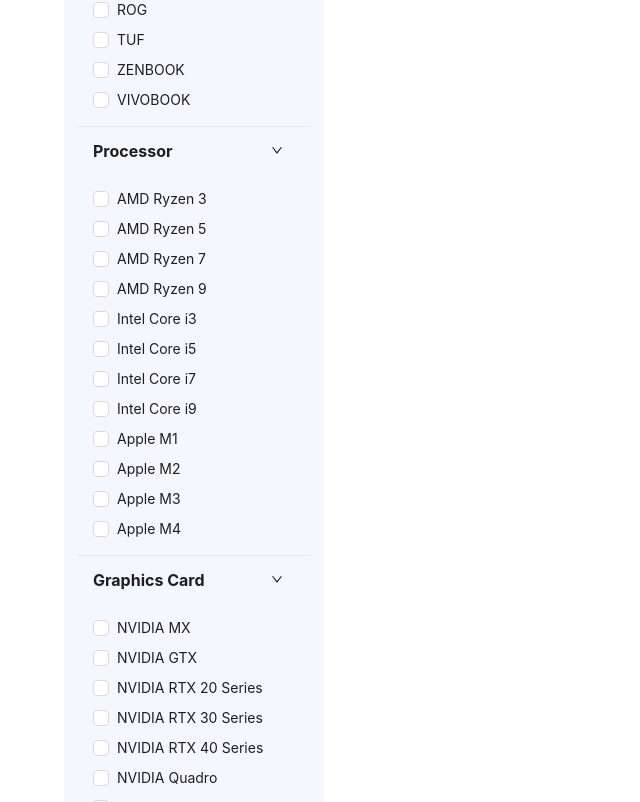
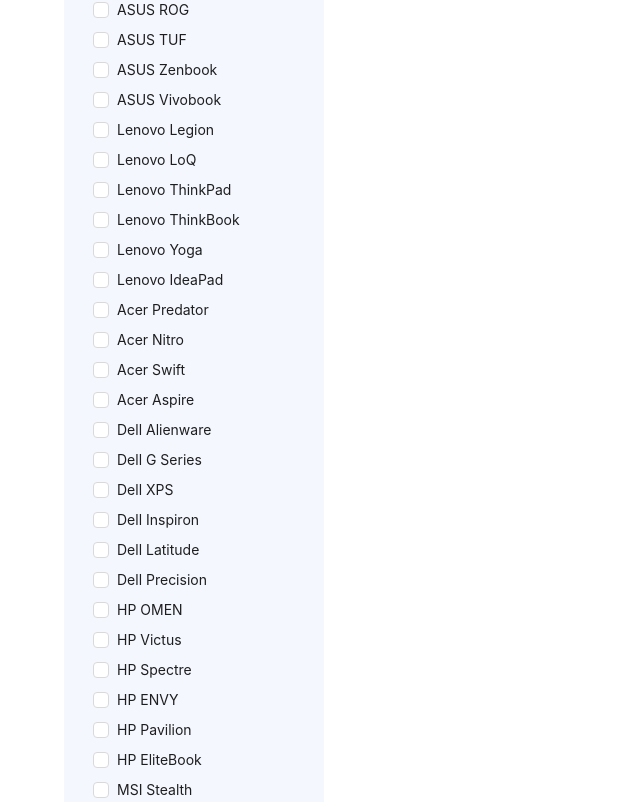
Before and after one commit to auphong2707/itse-laptopshop-management-web-application, a React (Vite) app in the folder frontend/: page /laptops/all in a window 1280 px wide. Shown: the part 1058-1860 px from the top of the page, without its empty margins (0-640 px from the left). Built offline with nearby package versions, Linux system fonts and the light colour scheme; no server answers.

Commit message:
Adjust subbrand

```diff
--- a/frontend/src/pages/CatalogPage.jsx
+++ b/frontend/src/pages/CatalogPage.jsx
@@ -6,7 +6,7 @@ import styled from "styled-components";
 import ProductCard from "./components/ProductCard";
 import { useParams } from "react-router-dom";
 import { transformLaptopData } from "../utils.js";
-import axios from "axios";
+import axios, { all } from "axios";
 
 
 const { Content } = Layout;
@@ -97,7 +97,24 @@ const BrandsSection = () => {
   );
 };
 
-const FilterSection = () => {
+const subbrands = {
+	asus: ["ROG", "TUF", "Zenbook", "Vivobook"],
+	lenovo: ["Legion", "LoQ", "ThinkPad", "ThinkBook", "Yoga", "IdeaPad"],
+	acer: ["Predator", "Nitro", "Swift", "Aspire"],
+	dell: ["Alienware", "G Series", "XPS", "Inspiron", "Latitude", "Precision"],
+	hp: ["OMEN", "Victus", "Spectre", "ENVY", "Pavilion", "EliteBook"],
+	msi: ["Stealth", "Katana", "Creator", "Modern"],
+	all: [
+		"ASUS ROG", "ASUS TUF", "ASUS Zenbook", "ASUS Vivobook",
+		"Lenovo Legion", "Lenovo LoQ", "Lenovo ThinkPad", "Lenovo ThinkBook", "Lenovo Yoga", "Lenovo IdeaPad",
+		"Acer Predator", "Acer Nitro", "Acer Swift", "Acer Aspire",
+		"Dell Alienware", "Dell G Series", "Dell XPS", "Dell Inspiron", "Dell Latitude", "Dell Precision",
+		"HP OMEN", "HP Victus", "HP Spectre", "HP ENVY", "HP Pavilion", "HP EliteBook",
+		"MSI Stealth", "MSI Katana", "MSI Creator", "MSI Modern"
+	]
+};
+
+const FilterSection = ({ brand }) => {
 	const StyledCollapse = styled(Collapse)`
 	.ant-collapse-header {
 		font-weight: bold;
@@ -214,17 +231,10 @@ const FilterSection = () => {
 				{/* Filter by Sub-brand */}
 				<CheckboxFilter
 					title="Sub-brand"
-					options={[
-						{ name: "ROG" },
-						{ name: "TUF" },
-						{ name: "ZENBOOK" },
-						{ name: "VIVOBOOK" }
-					]}
+					options={subbrands[brand].map((item) => ({ name: item }))}
 				/>
 
 				<Divider style={{ marginBottom: 0, marginTop: 3 }}/>
-
-				{/* Filter by Processor */}
 				<CheckboxFilter
 					title="Processor"
 					options={[
@@ -391,7 +401,7 @@ const CatalogPage = () => {
 					<div style={{width: 260, backgroundColor: "white"}}>
 						<BrandsSection />
 						<br></br>
-						<FilterSection />
+						<FilterSection brand={brand} />
 					</div>
 
 					<div style={{width: "100%", backgroundColor: "white" }}>
```
Lines whose indentation alone changed are shown as unchanged.
